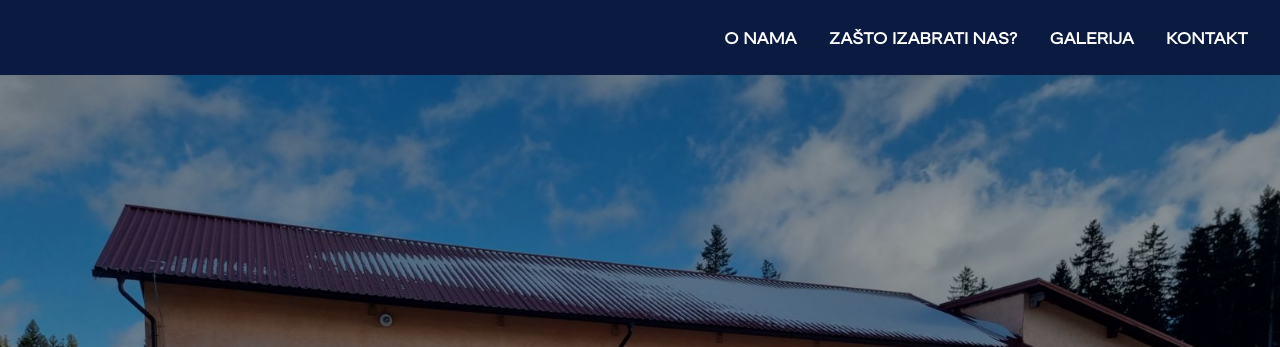
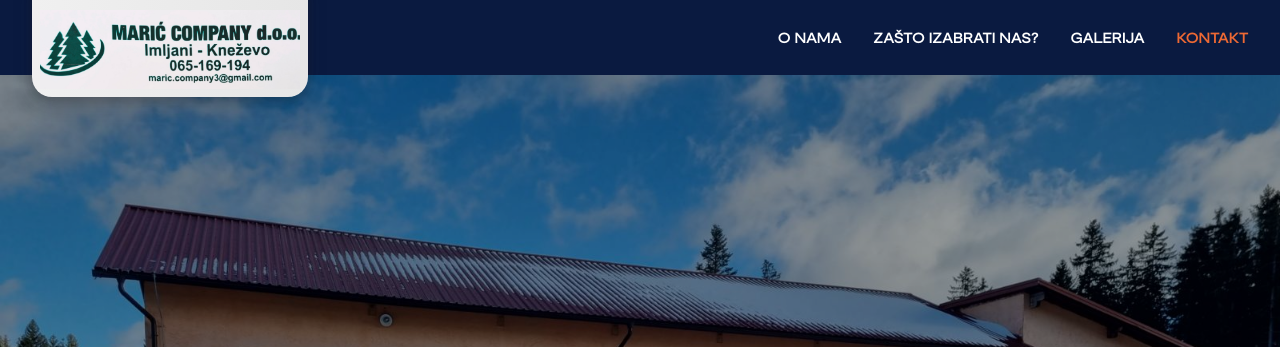
Before and after one commit to MaricCompanyDOO/website, a Gatsby site: page / in a window 1280 px wide. Shown: the top 347 px of the page. Built offline with nearby package versions, Linux system fonts and the light colour scheme; Gatsby itself is replaced by a stand-in of ours.

Commit message:
Add menu and section animations

```diff
--- a/src/components/header/header.style.ts
+++ b/src/components/header/header.style.ts
@@ -1,4 +1,4 @@
-import { ColumnContainer, RowContainer } from "../../style/global-style";
+import { RowContainer } from "../../style/global-style";
 import styled from "styled-components";
 import breakpoints from "../../utils/breakpoints";
 
@@ -13,20 +13,21 @@ export const StickyHeader = styled.div`
   background: ${({ theme }) => theme.colors.darkBlue()};
   height: 75px;
   z-index: 2;
+  overflow: visible;
 
   @media (max-width: ${breakpoints.mobile_l}px) {
     display: none;
   }
 `;
 
-export const StickyHeaderItem = styled.div`
+export const StickyHeaderItem = styled.div<{ isActive: boolean }>`
   font-weight: bold;
-  font-size: 16px;
+  font-size: 14px;
   text-transform: uppercase;
-  color:  ${({ theme }) => theme.colors.white()};
+  color:  ${({ theme, isActive }) => isActive ? theme.colors.orange() : theme.colors.white()};
 
   @media (max-width: ${breakpoints.tablet_l}px) {
-    font-size: 14px;
+    font-size: 12px;
   }
 
   &:hover {
@@ -37,4 +38,38 @@ export const StickyHeaderItem = styled.div`
 
 export const StickyHeaderRowContainer = styled(RowContainer)`
   margin-right: 32px;
+  grid-gap: 32px;
+
+  @media (max-width: ${breakpoints.tablet_l}px) {
+    grid-gap: 12px;
+    margin-right: 22px;
+  }
 `;
+
+export const LogoWrapper = styled.div`
+  padding: 8px;
+  padding-top: 32px;
+  margin-left: 32px;
+  top: 0;
+  background: linear-gradient(to right, ${({ theme }) => theme.colors.lightGray()}, ${({ theme }) => theme.colors.mediumGray()});
+  box-shadow: ${({ theme }) => `0 4px 8px 0 ${theme.colors.darkGray(0.2)}, 0 6px 20px 0 ${theme.colors.darkGray(0.19)}`};
+  border-bottom-left-radius: 20px;
+  border-bottom-right-radius: 20px;
+  overflow: hidden;
+
+  @media (max-width: ${breakpoints.tablet_m}px) {
+  }
+`;
+
+export const StyledLogo = styled.div<{ backgroundImage: string }>`
+  background-size: cover;
+  background-position: top;
+  background-repeat: no-repeat;
+  background-image: url( ${({ backgroundImage }) => backgroundImage});
+  width: 260px;
+  aspect-ratio: 3080 / 931;
+
+  @media (max-width: ${breakpoints.tablet_m}px) {
+    width: 150px;
+  }
+`;
--- a/src/components/header/index.tsx
+++ b/src/components/header/index.tsx
@@ -1,16 +1,45 @@
 import * as React from "react"
-import { StickyHeader, StickyHeaderItem, StickyHeaderRowContainer } from "./header.style";
+import { graphql, useStaticQuery } from "gatsby"
+import { LogoWrapper, StickyHeader, StickyHeaderItem, StickyHeaderRowContainer, StyledLogo } from "./header.style";
+import { SECTIONS } from "../../utils/content";
 
-const Header: React.FC<{}> = () => (
-  <StickyHeader>
-    <div />
-    <StickyHeaderRowContainer gridGap={32}>
-      <StickyHeaderItem>o nama</StickyHeaderItem>
-      <StickyHeaderItem>zašto izabrati nas?</StickyHeaderItem>
-      <StickyHeaderItem>galerija</StickyHeaderItem>
-      <StickyHeaderItem>kontakt</StickyHeaderItem>
-    </StickyHeaderRowContainer>
-  </StickyHeader>
-)
+interface IHeaderProps {
+  activeRoute: number | null;
+  onRouteClick: (index: number) => void;
+}
 
-export default Header
+const Header: React.FC<IHeaderProps> = ({
+  activeRoute,
+  onRouteClick,
+}) => {
+  const data = useStaticQuery(graphql`
+    query logoImageApply {
+      file(relativePath: { eq: "logo.jpeg" }) {
+        childImageSharp {
+          gatsbyImageData(layout: FIXED, width: 3080, height: 931)
+        }
+      }
+    }
+  `);
+
+  return (
+    <StickyHeader>
+      <LogoWrapper>
+        <StyledLogo backgroundImage={data?.file?.childImageSharp?.gatsbyImageData?.images?.fallback?.src} />
+      </LogoWrapper>
+      <StickyHeaderRowContainer>
+        {SECTIONS.map((section, i) => (
+          <StickyHeaderItem
+            key={`${section}${i}`}
+            isActive={activeRoute === i}
+            onClick={() => onRouteClick(i)}
+          >
+            {section}
+          </StickyHeaderItem>
+        ))}
+      </StickyHeaderRowContainer>
+    </StickyHeader>
+  )
+}
+
+export default Header;
--- /dev/null
+++ b/src/hooks/useOnScreen.tsx
@@ -0,0 +1,20 @@
+import React from "react"
+
+export default function useOnScreen(ref: React.RefObject<HTMLDivElement>) {
+
+  const [isIntersecting, setIntersecting] = React.useState(false)
+
+  const observer = new IntersectionObserver(
+    ([entry]) => setIntersecting(entry.isIntersecting)
+  )
+
+  React.useEffect(() => {
+    if (ref?.current) {
+      observer.observe(ref.current);
+      // Remove the observer as soon as the component is unmounted
+      return () => { observer.disconnect() }
+    }
+  }, []);
+
+  return isIntersecting
+};
--- a/src/pages/index.tsx
+++ b/src/pages/index.tsx
@@ -7,22 +7,71 @@ import AboutSection from "../sections/about";
 import HighlightedValues from "../sections/highlighted-values";
 import ExpertiesSection from "../sections/experties";
 import ProductsSection from "../sections/products";
+import useOnScreen from "..//hooks/useOnScreen";
 
 const ContactSection = typeof window !== "undefined" ? React.lazy(() => import('../sections/contact')) : null;
 
-const IndexPage: React.FC<PageProps> = () => (
+const IndexPage: React.FC<PageProps> = () => {
+  const aboutScrollRef = React.useRef<HTMLDivElement>(null);
+  const expertiesScrollRef = React.useRef<HTMLDivElement>(null);
+  const productsScrollRef = React.useRef<HTMLDivElement>(null);
+  const contactScrollRef = React.useRef<HTMLDivElement>(null);
+
+  const aboutVisible = useOnScreen(aboutScrollRef);
+  const expertiesVisible = useOnScreen(expertiesScrollRef);
+  const productsVisible = useOnScreen(productsScrollRef);
+  const contactVisible = useOnScreen(contactScrollRef);
+
+  const allRefs = [
+    aboutScrollRef,
+    expertiesScrollRef,
+    productsScrollRef,
+    contactScrollRef,
+  ];
+
+  const allVisibilities = [
+    aboutVisible,
+    expertiesVisible,
+    productsVisible,
+    contactVisible,
+  ];
+
+  const activeSections = allVisibilities
+    .map((element, i) => element ? i : null)
+    .filter((e) => e !== null);
+  const activeSection = activeSections.reverse()[0] ?? null;
+  console.log({allVisibilities})
+
+  const headerNavHandler = (index: number): void => {
+    allRefs[index]?.current?.scrollIntoView({ block: "start", behavior: "smooth" });
+  }
+
+  return (
     <Layout>
-    <Header />
+      <Header activeRoute={activeSection} onRouteClick={headerNavHandler} />
+
+      <div ref={aboutScrollRef}>
        <CoverSection />
        <HighlightedValues />
        <AboutSection />
+      </div>
+
+      <div ref={expertiesScrollRef}>
         <ExpertiesSection />
+      </div>
+
+      <div ref={productsScrollRef}>
         <ProductsSection />
+      </div>
+
       {ContactSection !== null ? (
+        <div ref={contactScrollRef}>
           <ContactSection />
+        </div>
       ) : <div />}
     </Layout>
-)
+  );
+}
 
 export default IndexPage
 
--- a/src/sections/about/index.tsx
+++ b/src/sections/about/index.tsx
@@ -1,6 +1,6 @@
-import * as React from "react"
-import { graphql, useStaticQuery } from "gatsby"
-import { FontAwesomeIcon } from '@fortawesome/react-fontawesome'
+import * as React from "react";
+import { graphql, useStaticQuery } from "gatsby";
+import { FontAwesomeIcon } from '@fortawesome/react-fontawesome';
 import { faCheck } from "@fortawesome/free-solid-svg-icons";
 import { AboutImage, AboutImageMobile, AboutInnerWrapper, AboutRightRow, AboutSectionCheckContainer, AboutSectionCheckItem, AboutSectionSubheading, AboutWrapper } from "./about.style"
 import { ABOUT_PARAGRAPHS } from "../../utils/content";
--- a/src/style/theme.ts
+++ b/src/style/theme.ts
@@ -2,7 +2,8 @@ export const theme = {
   colors: {
     darkBlue: (opacity = 1) => `rgba(10, 26, 64, ${opacity})`,
     darkGray: (opacity = 1) => `rgba(35, 35, 35, ${opacity})`,
-    lightGray: (opacity = 1) => `rgba(222, 220, 220, ${opacity})`,
+    lightGray: (opacity = 1) => `rgba(240, 240, 240, ${opacity})`,
+    mediumGray: (opacity = 1) => `rgba(230, 230, 230, ${opacity})`,
     white: (opacity = 1) => `rgba(255, 255, 255, ${opacity})`,
     orange: (opacity = 1) => `rgba(237, 105, 52, ${opacity})`,
     black: (opacity = 1) => `rgba(0, 0, 0, ${opacity})`,
--- a/src/types/highlighted-values.ts
+++ b/src/types/highlighted-values.ts
@@ -9,4 +9,5 @@ export type HighlightedValue = {
 export type ContactInformation = {
   icon: any;
   text: string;
+  link?: string;
 };
--- a/src/utils/content.ts
+++ b/src/utils/content.ts
@@ -9,8 +9,16 @@ import {
 } from "@fortawesome/free-solid-svg-icons";
 import {
   faInstagram,
+  faFacebook,
 } from "@fortawesome/free-brands-svg-icons";
 import { ContactInformation, HighlightedValue } from "src/types/highlighted-values";
+
+export const SECTIONS: string[] = [
+  "o nama",
+  "zašto izabrati nas?",
+  "galerija",
+  "kontakt",
+];
 
 export const HIGHLIGHTED_VALUES: HighlightedValue[] = [
   {
@@ -50,18 +58,22 @@ export const CONTACT_INFORMATIONS: ContactInformation[] = [
   },
   {
     icon: faPhone,
-    text: "065 521 157",
+    text: "065 521 156",
   },
-  // {
-  //   icon: faInstagram,
-  //   text: "@maric.company",
-  // },
+  {
+    icon: faInstagram,
+    text: "@maric.company",
+  },
+  {
+    icon: faFacebook,
+    text: "Maric Company",
+  },
   {
     icon: faEnvelope,
     text: "maric.kompany3@gmail.com",
   },
   {
     icon: faClock,
-    text: "09 - 17h",
+    text: "07 - 17h",
   },
 ];
```
Also changed, not shown: src/images/logo.jpeg (added). Lines whose indentation alone changed are shown as unchanged.
